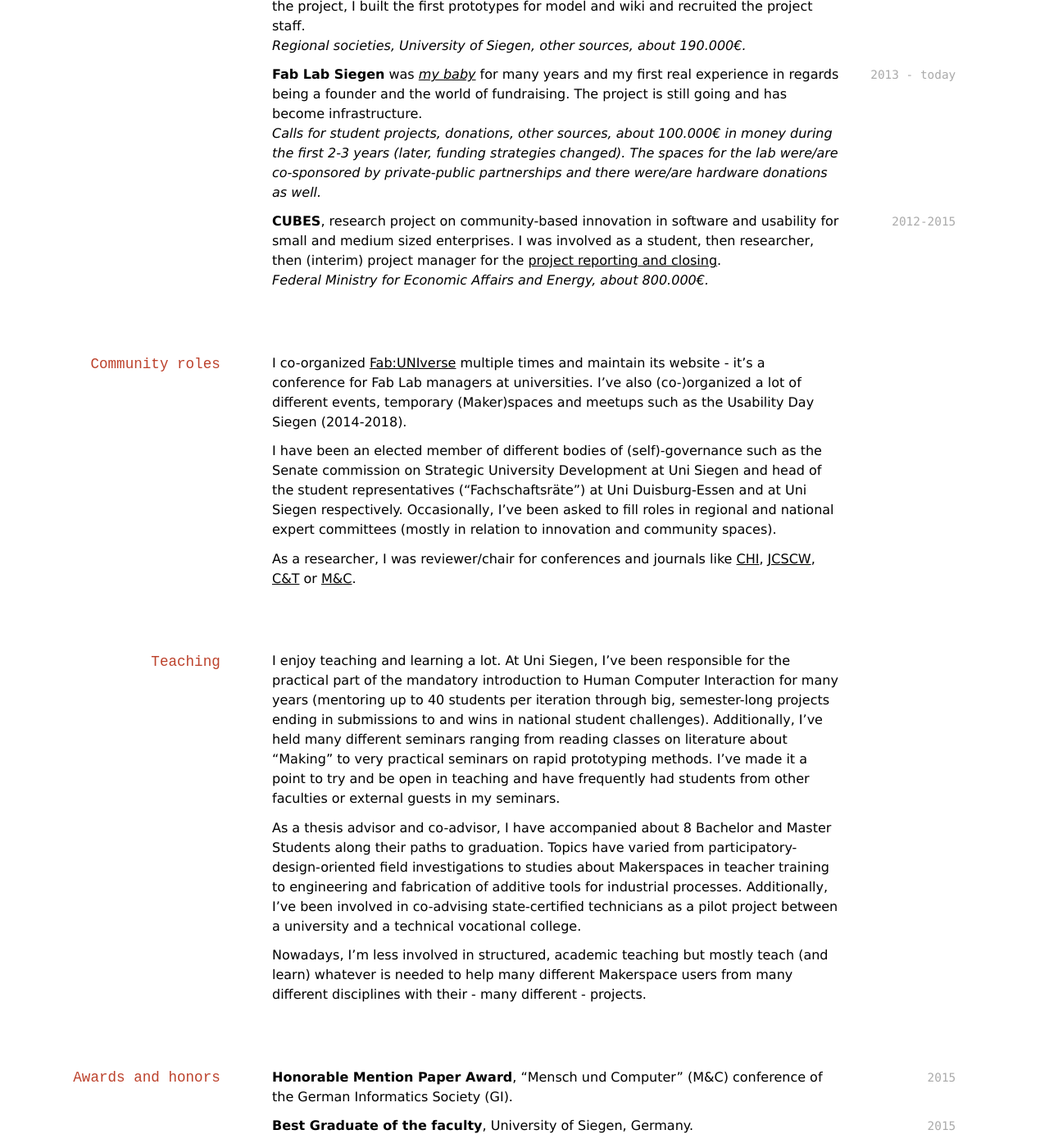
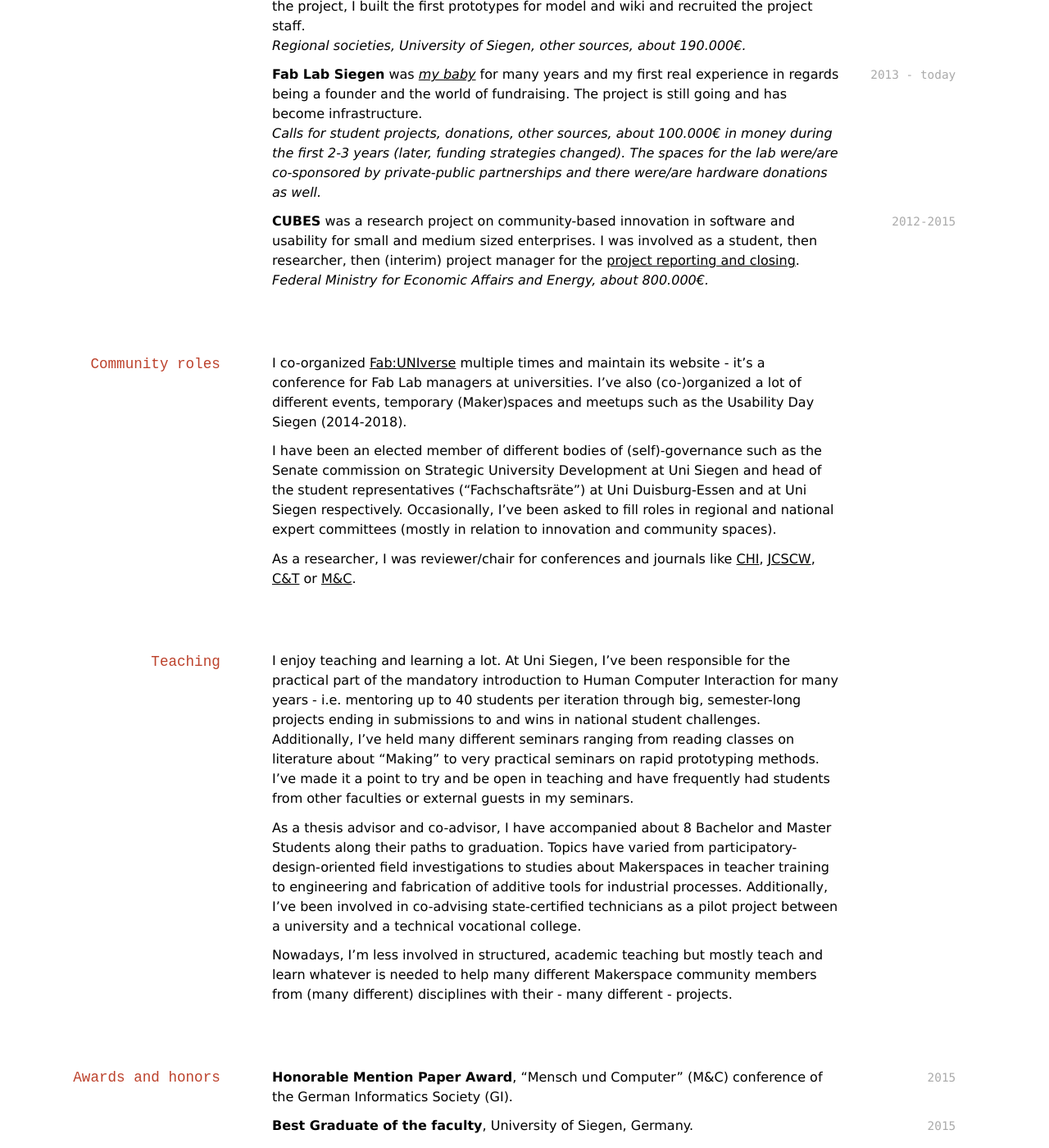
Before and after one commit to oliverstickel/oliverstickel.github.io, a Jekyll site: the page built from index.md, in a window 1280 px wide and 1400 px high, scrolled down 2800 px. Shown: the whole window at 82% size. Built offline with Jekyll 4.4.1, drawn with Linux system fonts in a browser that asks for light colours; nearby versions of some CDN libraries; a style sheet for code colours, icons or effects is not loaded; some of the changed text lies outside the part shown.

Commit message:
Update index.md

```diff
--- a/index.md
+++ b/index.md
@@ -70,7 +70,7 @@ Fab Lab Manager & Founder
 ## Projects and funding
 
 `2019-2022`
-**SMAPS** [- the center for smart production systems](https://www.smaps.org/) - is a research-infrastructure project on additive fabrication and smart systems for industrial tooling (mainly forming processes). I was part of the proposal team and briefly involved in the ramp-up phase (mainly procurement).
+**SMAPS** [- the center for smart production systems](https://www.smaps.org/) - was a research-infrastructure project on additive fabrication and smart systems for industrial tooling (mainly forming processes). I was part of the proposal team and briefly involved in the ramp-up phase (mainly procurement).
 *European EFRE-fund (EFRE.NRW), Germany, about 3m€*
 
 `2017-2020`
@@ -90,7 +90,7 @@ Fab Lab Manager & Founder
 *Calls for student projects, donations, other sources, about 100.000€ in money during the first 2-3 years (later, funding strategies changed). The spaces for the lab were/are co-sponsored by private-public partnerships and there were/are hardware donations as well.*
 
 `2012-2015`
-**CUBES**, research project on community-based innovation in software and usability for small and medium sized enterprises. I was involved as a student, then researcher, then (interim) project manager for the [project reporting and closing](https://www.tib.eu/de/suchen?tx_tibsearch_search%5Baction%5D=download&tx_tibsearch_search%5Bcontroller%5D=Download&tx_tibsearch_search%5Bdocid%5D=TIBKAT%3A872262936&cHash=7d56fa41baf92a721f58064874672f4a#download-mark).
+**CUBES** was a research project on community-based innovation in software and usability for small and medium sized enterprises. I was involved as a student, then researcher, then (interim) project manager for the [project reporting and closing](https://www.tib.eu/de/suchen?tx_tibsearch_search%5Baction%5D=download&tx_tibsearch_search%5Bcontroller%5D=Download&tx_tibsearch_search%5Bdocid%5D=TIBKAT%3A872262936&cHash=7d56fa41baf92a721f58064874672f4a#download-mark).
 *Federal Ministry for Economic Affairs and Energy, about 800.000€.*
 
 ## Community roles
@@ -103,11 +103,11 @@ As a researcher, I was reviewer/chair for conferences and journals like [CHI](ht
 
 ## Teaching
 
-I enjoy teaching and learning a lot. At Uni Siegen, I've been responsible for the practical part of the mandatory introduction to Human Computer Interaction for many years (mentoring up to 40 students per iteration through big, semester-long projects ending in submissions to and wins in national student challenges). Additionally, I've held many different seminars ranging from reading classes on literature about "Making" to very practical seminars on rapid prototyping methods. I've made it a point to try and be open in teaching and have frequently had students from other faculties or external guests in my seminars.
+I enjoy teaching and learning a lot. At Uni Siegen, I've been responsible for the practical part of the mandatory introduction to Human Computer Interaction for many years - i.e. mentoring up to 40 students per iteration through big, semester-long projects ending in submissions to and wins in national student challenges. Additionally, I've held many different seminars ranging from reading classes on literature about "Making" to very practical seminars on rapid prototyping methods. I've made it a point to try and be open in teaching and have frequently had students from other faculties or external guests in my seminars.
 
 As a thesis advisor and co-advisor, I have accompanied about 8 Bachelor and Master Students along their paths to graduation. Topics have varied from participatory-design-oriented field investigations to studies about Makerspaces in teacher training to engineering and fabrication of additive tools for industrial processes. Additionally, I've been involved in co-advising state-certified technicians as a pilot project between a university and a technical vocational college.
 
-Nowadays, I'm less involved in structured, academic teaching but mostly teach (and learn) whatever is needed to help many different Makerspace users from many different disciplines with their - many different - projects.
+Nowadays, I'm less involved in structured, academic teaching but mostly teach and learn whatever is needed to help many different Makerspace community members from (many different) disciplines with their - many different - projects.
 
 ## Awards and honors
 
```
